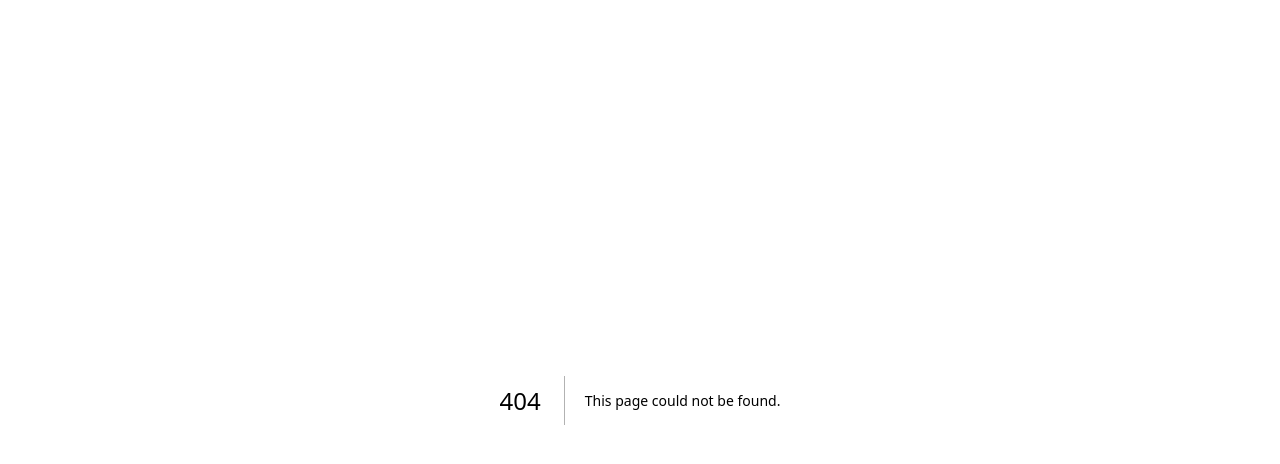
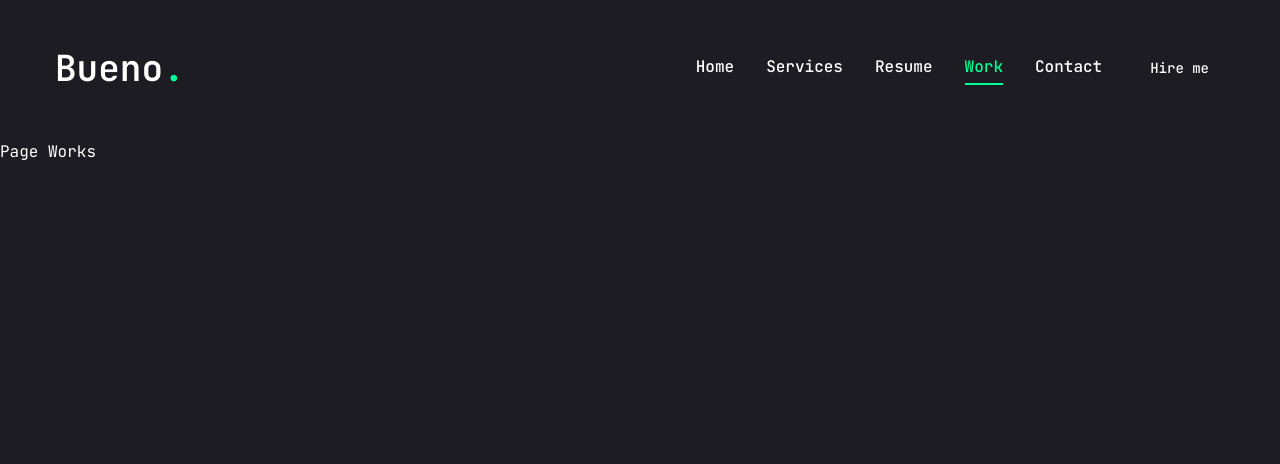
Before and after one commit to buenodevv/bueno-portfolio, a Next.js app: page /work in a window 1280 px wide. Before the commit this address had no page. Shown: the top 464 px of the page. Built offline with nearby package versions, Linux system fonts and the light colour scheme.

Commit message:
feat: header component implemented

```diff
--- /dev/null
+++ b/app/contact/page.jsx
@@ -0,0 +1,7 @@
+function Services() {
+  return (
+    <div>Page Contact</div>
+  )
+}
+
+export default Services
--- a/app/layout.jsx
+++ b/app/layout.jsx
@@ -1,5 +1,7 @@
 import { JetBrains_Mono } from "next/font/google";
 import "./globals.css";
+import Header from "@/components/Header";
+import PageTransition from "@/components/PageTransition";
 
 const jetbrainsMono = JetBrains_Mono({
   weight: ["100", "200", "300", "400", "500", "600", "700", "800"],
@@ -15,7 +17,10 @@
 export default function RootLayout({ children }) {
   return (
     <html lang="en">
-      <body className={jetbrainsMono.className}>{children}</body>
+      <body className={jetbrainsMono.className}>
+        <Header />
+        <PageTransition>{children}</PageTransition>
+      </body>
     </html>
   );
 }
--- /dev/null
+++ b/app/resume/page.jsx
@@ -0,0 +1,7 @@
+function Services() {
+  return (
+    <div>Page resume</div>
+  )
+}
+
+export default Services
--- /dev/null
+++ b/app/services/page.jsx
@@ -0,0 +1,7 @@
+function Services() {
+  return (
+    <div>Page Sevices</div>
+  )
+}
+
+export default Services
--- /dev/null
+++ b/app/work/page.jsx
@@ -0,0 +1,7 @@
+function Services() {
+  return (
+    <div>Page Works</div>
+  )
+}
+
+export default Services
--- /dev/null
+++ b/components/Header.jsx
@@ -0,0 +1,31 @@
+import Link from "next/link";
+import Nav from "./Nav";
+import { Button } from "./ui/button";
+
+function Header() {
+  return (
+    <header className="py-8 xl:py-12 text-white">
+      <div className="container mx-auto flex justify-between items-center">
+        {/* Logo */}
+        <Link href="/">
+          <h1 className="text-4xl font-semibold">
+            Bueno<span className="text-rb">.</span>
+          </h1>
+        </Link>
+        {/* Navigation desktop */}
+        <div className="hidden xl:flex items-center gap-8">
+          <Nav />
+          <Link href="/contact">
+            <Button>Hire me</Button>
+          </Link>
+        </div>
+        {/* Navigation mobile */}
+        <div className="xl:hidden">
+          Mobile nav
+        </div>
+      </div>
+    </header>
+  );
+}
+
+export default Header;
--- /dev/null
+++ b/components/Nav.jsx
@@ -0,0 +1,45 @@
+"use client"
+import Link from "next/link";
+import { usePathname } from "next/navigation";
+
+const links = [
+  {
+    name: "Home",
+    path: "/",
+  },
+  {
+    name: "Services",
+    path: "/services",
+  },
+  {
+    name: "Resume",
+    path: "/resume",
+  },
+  {
+    name: "Work",
+    path: "/work",
+  },
+  {
+    name: "Contact",
+    path: "/contact",
+  },
+];
+function Nav() {
+    const pathname = usePathname();
+  return <nav className="flex gap-8">
+    {links.map((link, index) => {
+        return (
+            <Link
+            href={link.path}
+            key={index}
+            className={`${link.path === pathname && " text-rb border-b-2 border-rb"} capitalize
+            font-medium font-medium hover:text-rb transition-all`}
+            >
+                {link.name}
+            </Link>
+        )
+})}
+  </nav>;
+}
+
+export default Nav;
--- /dev/null
+++ b/components/PageTransition.jsx
@@ -0,0 +1,10 @@
+import { AnimatePresence } from 'framer-motion'
+import React from 'react'
+AnimatePresence
+function PageTransition({children}) {
+  return (
+    <AnimatePresence>{children}</AnimatePresence>
+  )
+}
+
+export default PageTransition
--- a/package.json
+++ b/package.json
@@ -17,6 +17,7 @@
     "@radix-ui/react-tooltip": "^1.0.7",
     "class-variance-authority": "^0.7.0",
     "clsx": "^2.1.1",
+    "framer-motion": "^11.2.10",
     "lucide-react": "^0.383.0",
     "next": "14.2.3",
     "react": "^18",
--- a/tailwind.config.js
+++ b/tailwind.config.js
@@ -27,7 +27,7 @@
         background: "hsl(var(--background))",
         foreground: "hsl(var(--foreground))",
         primary: "#1c1c22",
-        accent: {
+        rb: {
           DEFAULT: "#00ff99",
           hover: "#00e187",
         },
```
Also changed, not shown: 1 other file (tests, documents, lock files or other folders).
